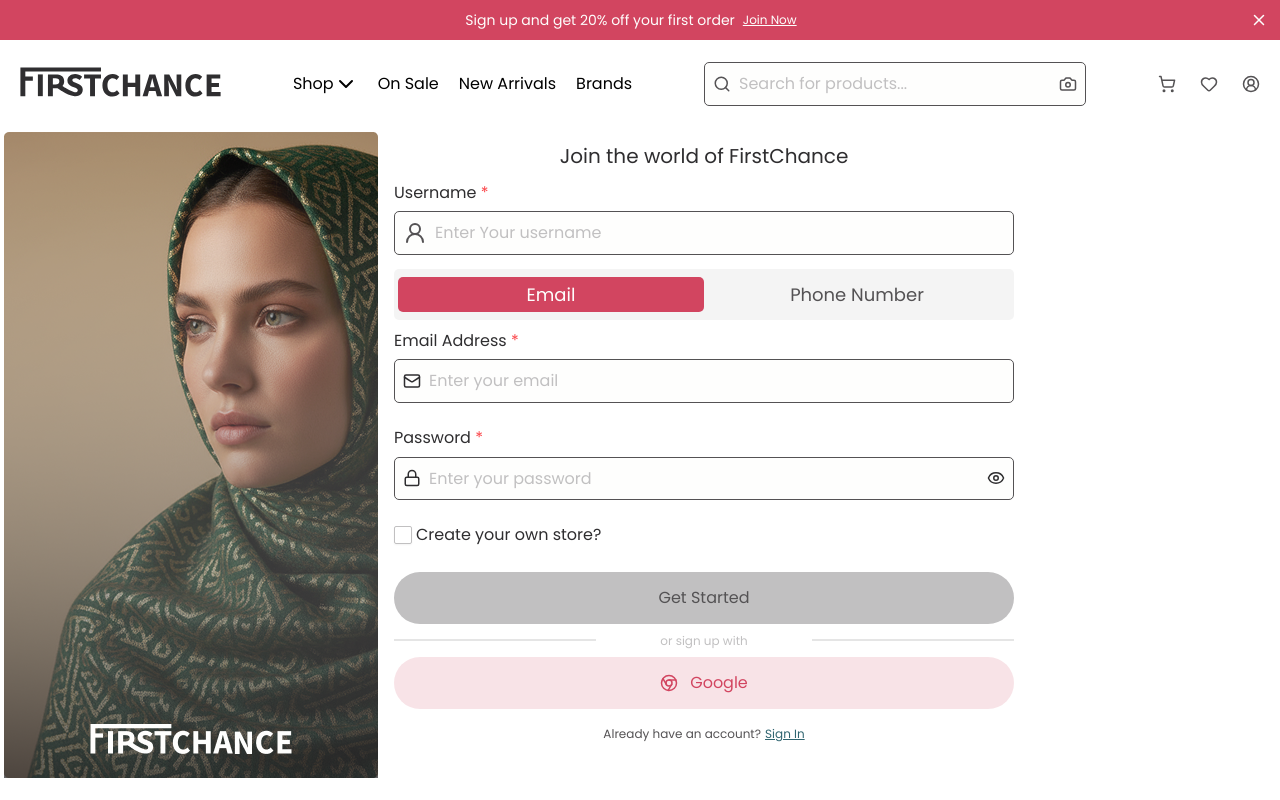
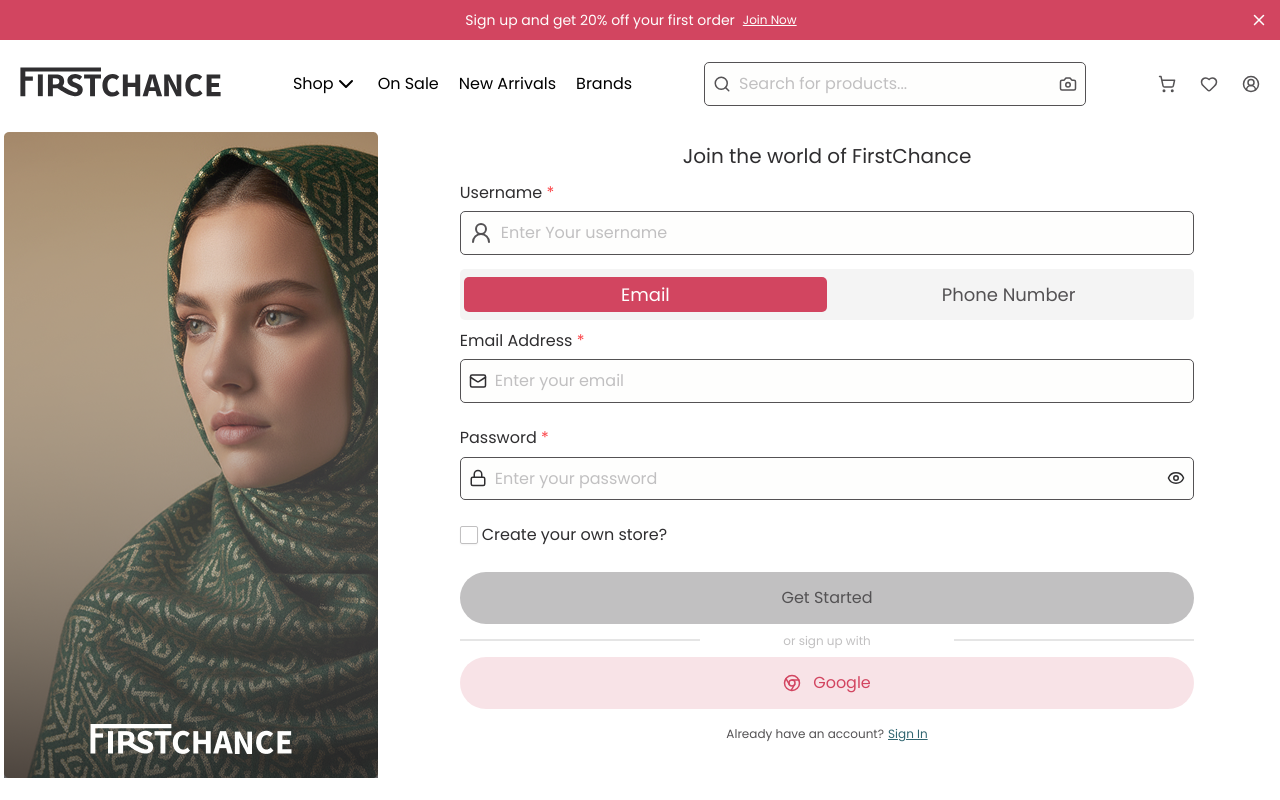
Before and after one commit to EASY-ORDER-IZ/easyorder-frontend, a React (Vite) app: page /sign-up in a window 1280 px wide. Built offline with nearby package versions, Linux system fonts and the light colour scheme.

Commit message:
fix(form): edit max width of the form

```diff
--- a/src/components/CommonComponents/Modal.tsx
+++ b/src/components/CommonComponents/Modal.tsx
@@ -11,7 +11,7 @@
       <Dialog open={open} onOpenChange={setOpen}>
         <DialogTrigger asChild>{trigger}</DialogTrigger>
 
-        <DialogContent className="w-[85%] md:w-[56%]">
+        <DialogContent className="w-[85%] md:w-[56%] lg:w-[55%]">
           <DialogHeader></DialogHeader>
           {page}
         </DialogContent>
--- a/src/pages/SignUpPage.tsx
+++ b/src/pages/SignUpPage.tsx
@@ -5,12 +5,12 @@
 import { UserRound } from 'lucide-react';
 const SignUpPage = () => {
   return (
-    <div className="flex h-full w-full gap-2 p-1">
+    <div className="flex h-full w-full justify-center gap-2 p-1 lg:justify-between">
       <div className="hidden lg:flex">
         <img src={signuppic} className="object-cover" />
       </div>
 
-      <div className="flex w-full flex-col p-2 lg:max-w-[50%]">
+      <div className="flex w-full flex-col p-2 lg:max-w-[59%]">
         <div className="flex w-full flex-col gap-2">
           <span className="text-text-primary items-center text-center align-middle text-lg leading-8 font-medium">
             Join the world of FirstChance
@@ -36,6 +36,7 @@
           </Tabs>
         </div>
       </div>
+      <div className=""></div>
     </div>
   );
 };
```
